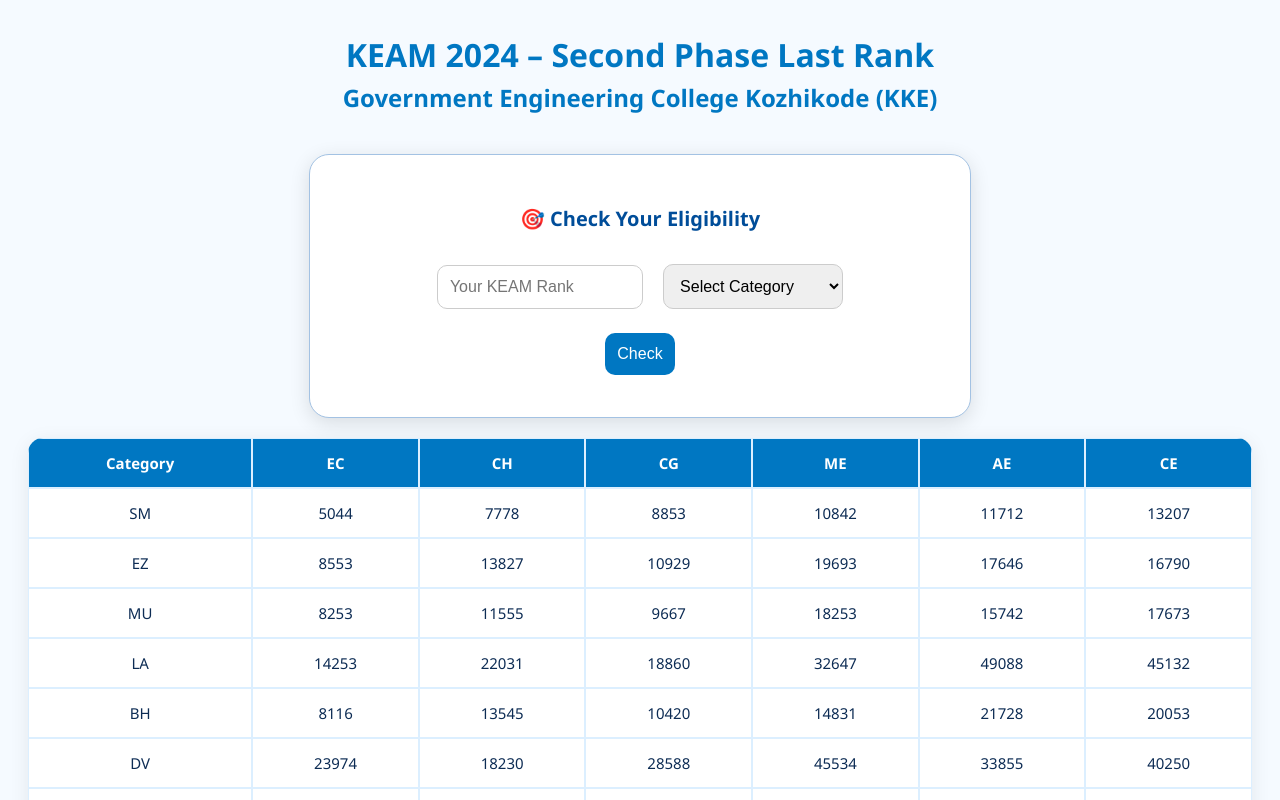
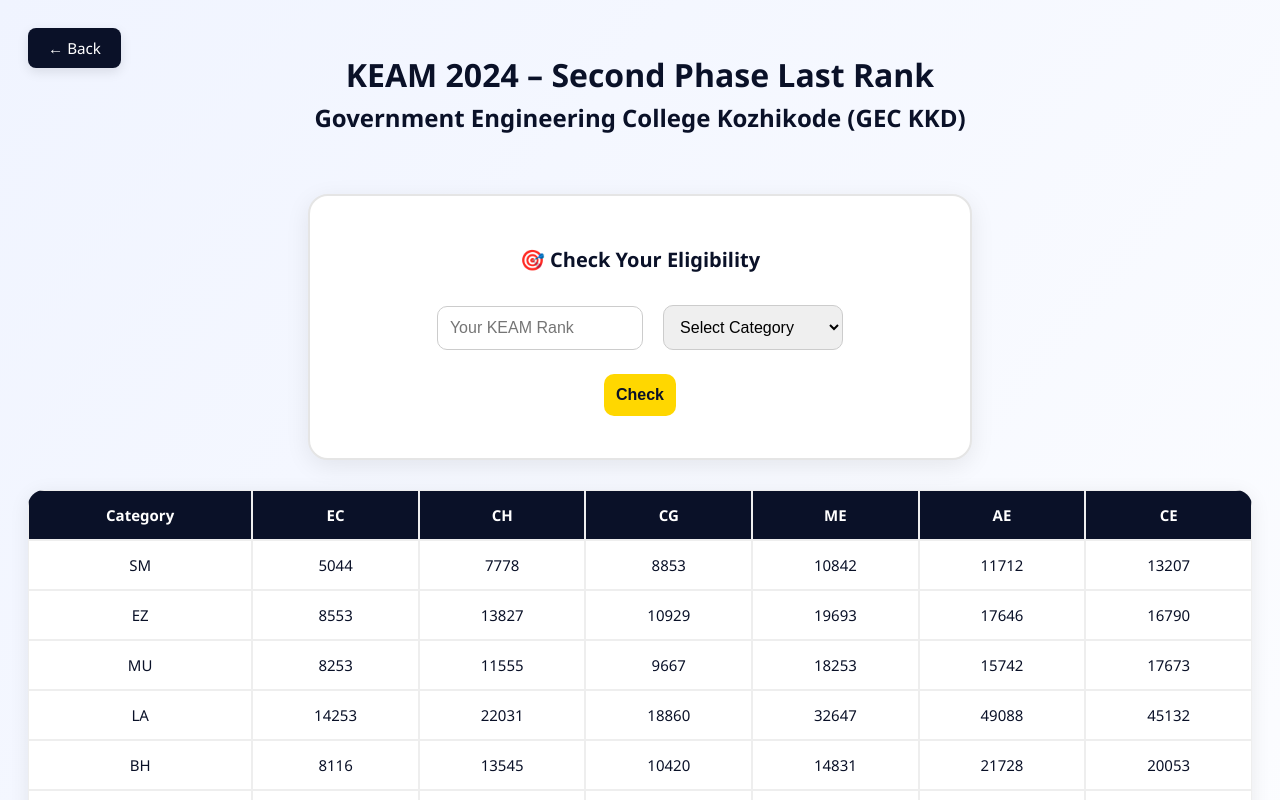
Before and after one commit to fidhathasnin/keam-admission-helpdesk, a plain HTML site: page lastrank.html in a window 1280 px wide. Shown: the top 800 px of the page. Drawn offline with Linux system fonts and the light colour scheme.

Commit message:
push changes

```diff
--- a/lastrank.html
+++ b/lastrank.html
@@ -6,63 +6,86 @@
   <title>KEAM 2024 Last Rank – GEC Kozhikode</title>
   <style>
     :root {
-      --primary: #0077c2;
-      --accent: #e0f2ff;
-      --bg: #f5faff;
-      --text: #0d2c54;
+      --primary: #0A1128;
+      --accent: #FFD700;
+      --bg: #f0f4ff;
       --white: #ffffff;
+      --text: #0A1128;
     }
+
     body {
       font-family: 'Segoe UI', sans-serif;
-      background-color: var(--bg);
-      padding: 20px;
+      background: linear-gradient(to bottom right, var(--bg), var(--white));
+      padding: 40px 20px;
       color: var(--text);
+      position: relative;
     }
+
+    .btn-back {
+      position: absolute;
+      top: 20px;
+      left: 20px;
+      background: var(--primary);
+      color: white;
+      padding: 10px 20px;
+      border-radius: 8px;
+      text-decoration: none;
+      font-weight: 500;
+      font-size: 0.95rem;
+      box-shadow: 0 4px 12px rgba(0,0,0,0.1);
+    }
+
     h1, h2 {
       text-align: center;
       margin: 5px 0;
       color: var(--primary);
     }
+
     table {
       width: 100%;
       border-collapse: separate;
       border-spacing: 0;
-      margin-top: 20px;
+      margin-top: 30px;
       background-color: var(--white);
-      border-radius: 15px;
+      border-radius: 16px;
       overflow: hidden;
       box-shadow: 0 4px 20px rgba(0,0,0,0.08);
     }
+
     th, td {
-      border: 1px solid #dcefff;
+      border: 1px solid #eee;
       text-align: center;
       padding: 14px;
       font-size: 15px;
     }
+
     th {
       background-color: var(--primary);
       color: white;
     }
+
     .legend {
-      margin-top: 30px;
+      margin-top: 40px;
       font-size: 15px;
       background-color: var(--white);
       padding: 20px;
-      border: 1px solid #c6def1;
+      border: 1px solid #d9d9d9;
       border-radius: 12px;
       box-shadow: 0 2px 8px rgba(0,0,0,0.05);
     }
+
     .search-section {
-      margin-top: 40px;
+      margin-top: 60px;
       background: var(--white);
       padding: 30px;
-      border: 1px solid #a3c2e3;
+      border: 2px solid #e5e5e5;
       max-width: 600px;
       margin-inline: auto;
       border-radius: 20px;
       text-align: center;
-      box-shadow: 0 5px 20px rgba(0,0,0,0.12);
+      box-shadow: 0 6px 24px rgba(0,0,0,0.08);
     }
+
     input, select, button {
       padding: 12px;
       margin: 12px 8px;
@@ -70,24 +93,29 @@
       border: 1px solid #ccc;
       border-radius: 10px;
     }
+
     select, input {
       width: 180px;
     }
+
     button {
-      background-color: var(--primary);
-      color: white;
+      background-color: var(--accent);
+      color: var(--primary);
+      font-weight: bold;
       border: none;
       cursor: pointer;
       transition: background 0.3s ease;
     }
+
     button:hover {
-      background-color: #005fa3;
+      background-color: #e6c200;
     }
+
     .result {
       margin-top: 25px;
-      background: var(--accent);
+      background: #fffbe6;
       padding: 25px;
-      border: 2px dashed var(--primary);
+      border: 2px dashed var(--accent);
       max-width: 600px;
       margin-inline: auto;
       border-radius: 18px;
@@ -95,11 +123,13 @@
       font-size: 17px;
       animation: fadeIn 0.4s ease-in-out;
     }
+
     ul {
       text-align: left;
       padding-left: 20px;
       margin-top: 10px;
     }
+
     @keyframes fadeIn {
       from { opacity: 0; transform: translateY(10px); }
       to { opacity: 1; transform: translateY(0); }
@@ -108,11 +138,15 @@
 </head>
 <body>
 
+  <!-- Back Button -->
+  <a href="admission-guidelines.html" class="btn-back">← Back</a>
+
   <h1>KEAM 2024 – Second Phase Last Rank</h1>
-  <h2>Government Engineering College Kozhikode (KKE)</h2>
+  <h2>Government Engineering College Kozhikode (GEC KKD)</h2>
 
+  <!-- Eligibility Checker -->
   <div class="search-section">
-    <h3 style="color:#004d99; font-size: 20px;">🎯 Check Your Eligibility</h3>
+    <h3 style="color:#0A1128; font-size: 20px;">🎯 Check Your Eligibility</h3>
     <input type="number" id="rank" placeholder="Your KEAM Rank" />
     <select id="category">
       <option value="">Select Category</option>
@@ -126,6 +160,7 @@
     <div id="result" class="result" style="display:none;"></div>
   </div>
 
+  <!-- Rank Table -->
   <table>
     <thead>
       <tr>
@@ -141,6 +176,7 @@
     <tbody id="rankTable"></tbody>
   </table>
 
+  <!-- Legend -->
   <div class="legend">
     <strong>Branch Codes:</strong><br>
     EC – Electronics & Communication<br>
```
Also changed, not shown: admission-guidelines.html (+41 -18 lines), docs.html (+1 -1 lines).
